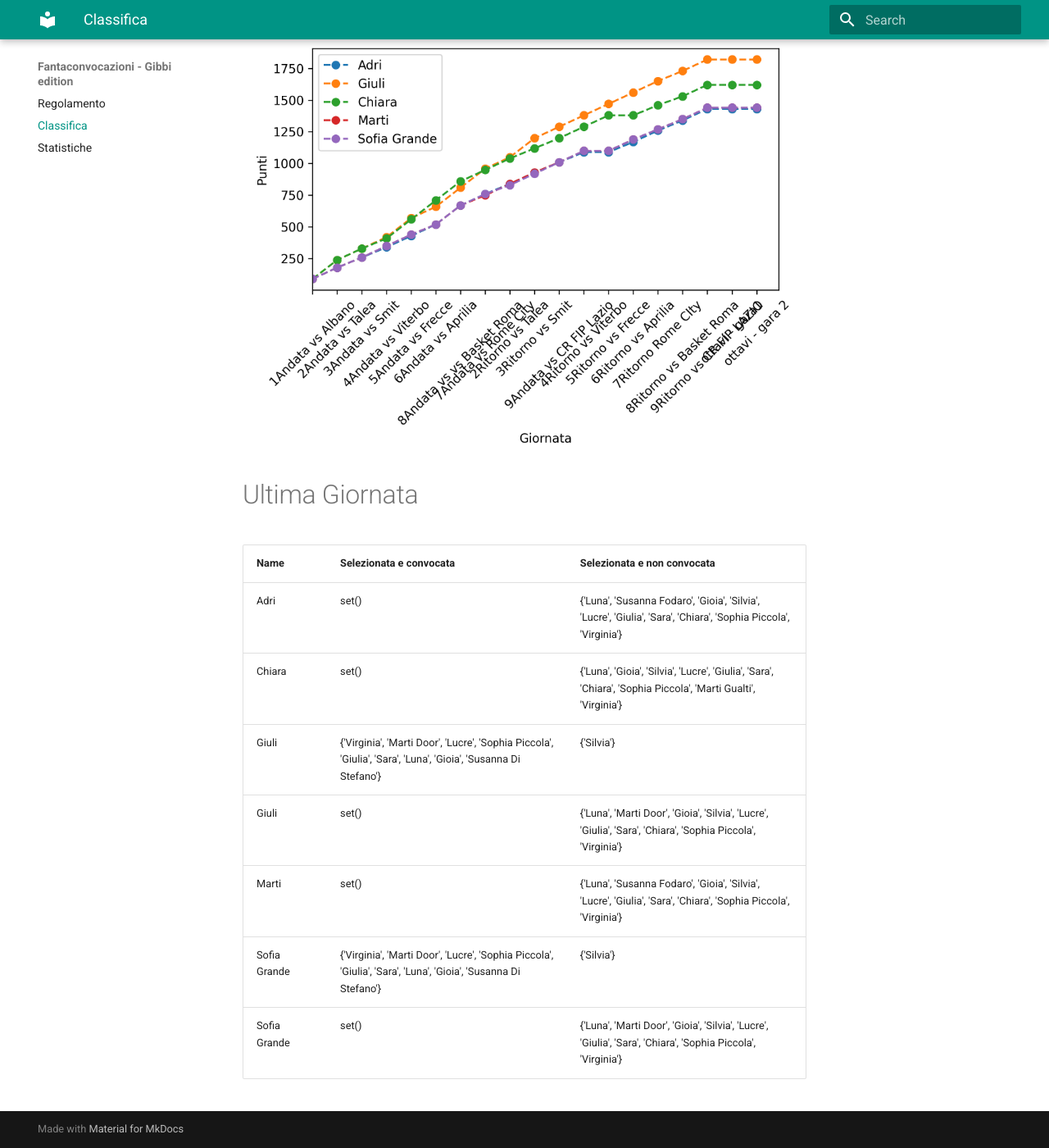
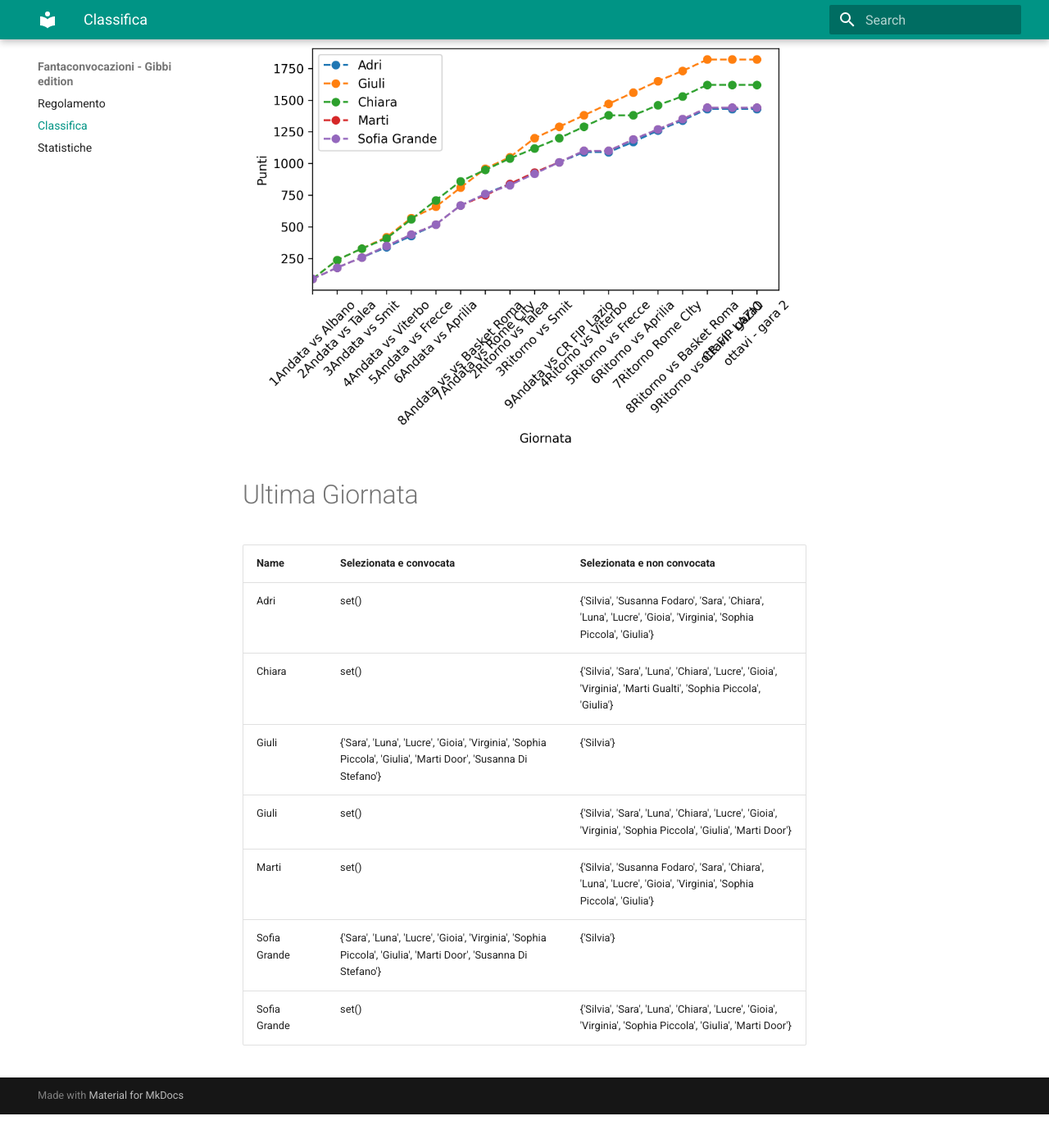
Before and after one commit to martinig94/fantagibbi, an MkDocs documentation site: the page built from docs/Classifica.md, in a window 1280 px wide and 1400 px high, scrolled down 565 px. Shown: the whole window at 82% size. Built offline with MkDocs 1.6.1 and Material for MkDocs 9.7.7, drawn with Linux system fonts in a browser that asks for light colours; after the commit the page ends 1924 px from its top, so only the background shows below that.

Commit message:
Auto-update from main.py

```diff
--- a/docs/Classifica.md
+++ b/docs/Classifica.md
@@ -18,11 +18,11 @@
 <!-- START_TABLE CORRECT -->
 | Name         | Selezionata e convocata                                                                                        | Selezionata e non convocata                                                                                      |
 |:-------------|:---------------------------------------------------------------------------------------------------------------|:-----------------------------------------------------------------------------------------------------------------|
-| Adri         | set()                                                                                                          | {'Luna', 'Susanna Fodaro', 'Gioia', 'Silvia', 'Lucre', 'Giulia', 'Sara', 'Chiara', 'Sophia Piccola', 'Virginia'} |
-| Chiara       | set()                                                                                                          | {'Luna', 'Gioia', 'Silvia', 'Lucre', 'Giulia', 'Sara', 'Chiara', 'Sophia Piccola', 'Marti Gualti', 'Virginia'}   |
-| Giuli        | {'Virginia', 'Marti Door', 'Lucre', 'Sophia Piccola', 'Giulia', 'Sara', 'Luna', 'Gioia', 'Susanna Di Stefano'} | {'Silvia'}                                                                                                       |
-| Giuli        | set()                                                                                                          | {'Luna', 'Marti Door', 'Gioia', 'Silvia', 'Lucre', 'Giulia', 'Sara', 'Chiara', 'Sophia Piccola', 'Virginia'}     |
-| Marti        | set()                                                                                                          | {'Luna', 'Susanna Fodaro', 'Gioia', 'Silvia', 'Lucre', 'Giulia', 'Sara', 'Chiara', 'Sophia Piccola', 'Virginia'} |
-| Sofia Grande | {'Virginia', 'Marti Door', 'Lucre', 'Sophia Piccola', 'Giulia', 'Sara', 'Luna', 'Gioia', 'Susanna Di Stefano'} | {'Silvia'}                                                                                                       |
-| Sofia Grande | set()                                                                                                          | {'Luna', 'Marti Door', 'Gioia', 'Silvia', 'Lucre', 'Giulia', 'Sara', 'Chiara', 'Sophia Piccola', 'Virginia'}     |
+| Adri         | set()                                                                                                          | {'Silvia', 'Susanna Fodaro', 'Sara', 'Chiara', 'Luna', 'Lucre', 'Gioia', 'Virginia', 'Sophia Piccola', 'Giulia'} |
+| Chiara       | set()                                                                                                          | {'Silvia', 'Sara', 'Luna', 'Chiara', 'Lucre', 'Gioia', 'Virginia', 'Marti Gualti', 'Sophia Piccola', 'Giulia'}   |
+| Giuli        | {'Sara', 'Luna', 'Lucre', 'Gioia', 'Virginia', 'Sophia Piccola', 'Giulia', 'Marti Door', 'Susanna Di Stefano'} | {'Silvia'}                                                                                                       |
+| Giuli        | set()                                                                                                          | {'Silvia', 'Sara', 'Luna', 'Chiara', 'Lucre', 'Gioia', 'Virginia', 'Sophia Piccola', 'Giulia', 'Marti Door'}     |
+| Marti        | set()                                                                                                          | {'Silvia', 'Susanna Fodaro', 'Sara', 'Chiara', 'Luna', 'Lucre', 'Gioia', 'Virginia', 'Sophia Piccola', 'Giulia'} |
+| Sofia Grande | {'Sara', 'Luna', 'Lucre', 'Gioia', 'Virginia', 'Sophia Piccola', 'Giulia', 'Marti Door', 'Susanna Di Stefano'} | {'Silvia'}                                                                                                       |
+| Sofia Grande | set()                                                                                                          | {'Silvia', 'Sara', 'Luna', 'Chiara', 'Lucre', 'Gioia', 'Virginia', 'Sophia Piccola', 'Giulia', 'Marti Door'}     |
 <!-- END_TABLE CORRECT -->
```
